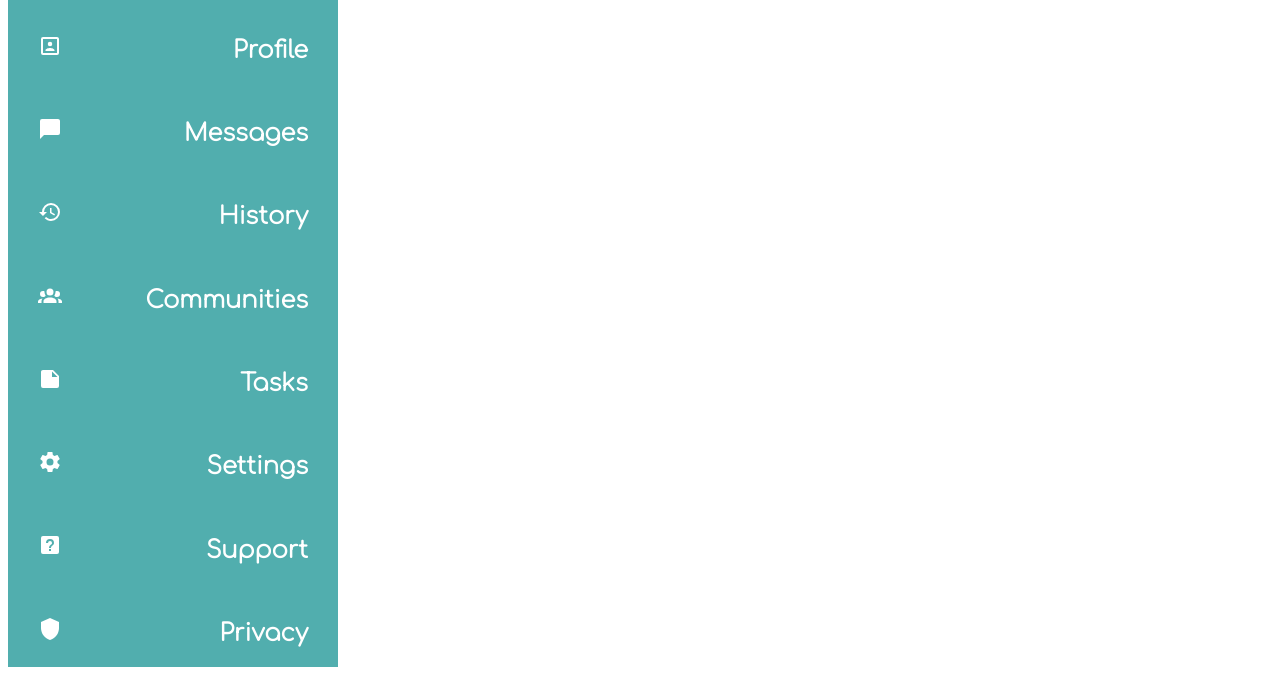
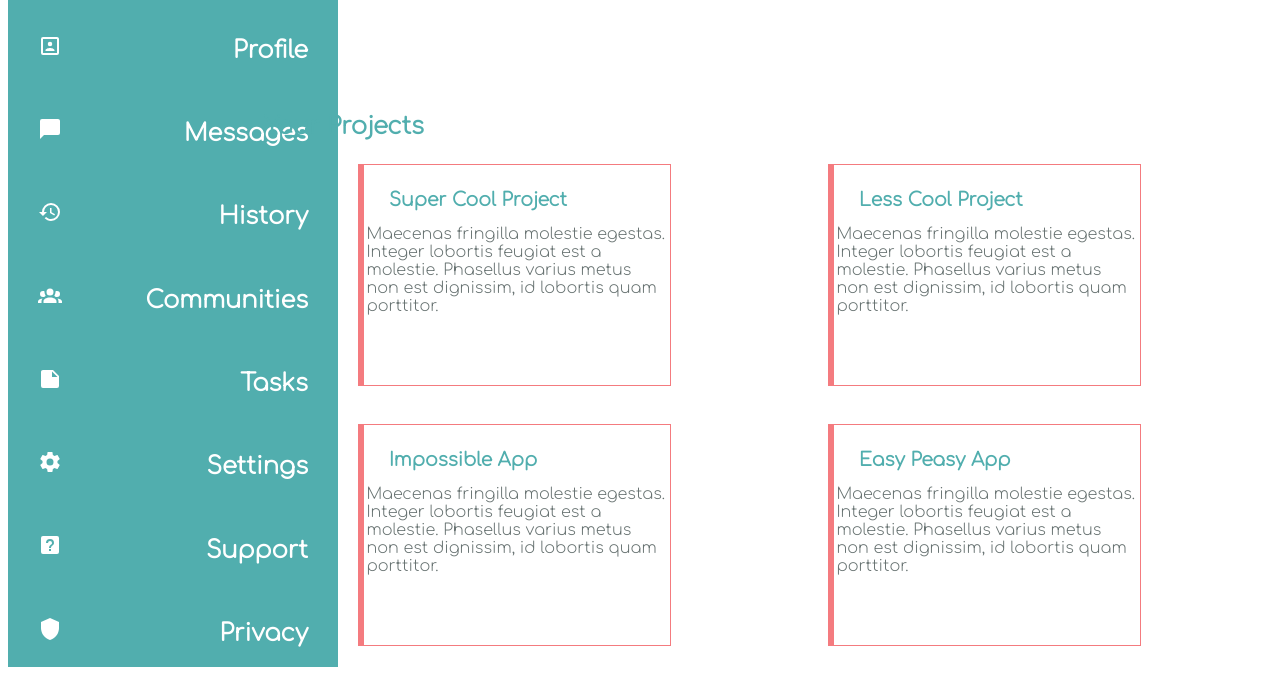
Before and after one commit to ashleyd3391/Project-Admin-Dashboard, a plain HTML site: page index.html in a window 1280 px wide. Shown: the part 241-922 px from the top of the page. Drawn offline with Linux system fonts and the light colour scheme.

Commit message:
Positioned project titles and details, added borders

```diff
--- a/styles.css
+++ b/styles.css
@@ -124,3 +124,51 @@
 .greeting{
     margin-bottom: -10px;
 }
+
+.project-titles{
+    position: absolute;
+    display: grid;
+    width: 50vw;
+    grid-template-columns: repeat(2, 400px);
+    grid-template-rows: repeat(3, 260px);
+    margin-left: 25vw;
+    margin-top: -78vh;
+    padding-left: 30px;
+    column-gap: 70px;
+}
+
+.cool, .lesscool, .impossible, .easy, .ad, .money{
+    border: solid;
+    border-width: 6px;
+    padding: 25px;
+    width: 20vw;
+    color:#51AEAE;
+    border-color: #F47B7F;
+    border-top-width: 1px;
+    border-bottom-width: 1px;
+    border-right-width: 1px;
+    border-radius: ;
+
+}
+
+.details{
+    position: absolute;
+    color: #677271;
+    margin-left: 28vw;
+    display: grid;
+    width: 70vw;
+    grid-template-columns: repeat(2, 300px);
+    grid-template-rows: repeat(3, 230px);
+    margin-top: -70vh;
+    column-gap: 170px;
+    row-gap: 30px;
+
+}
+
+.your-projects{
+    position: absolute;
+    color:#51AEAE;
+    margin-left: 20vw;
+    margin-top: -82vh;
+    font-size: 1.5rem;
+}
```
